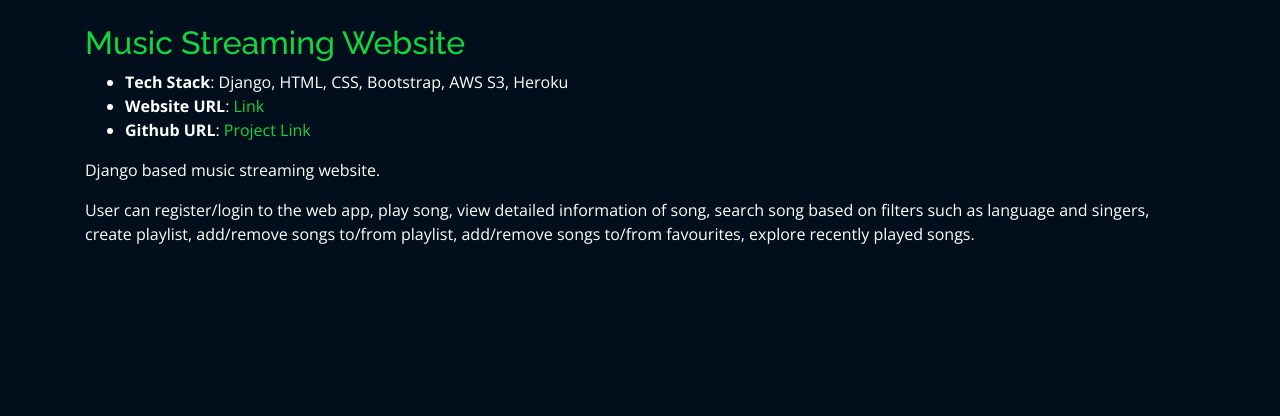
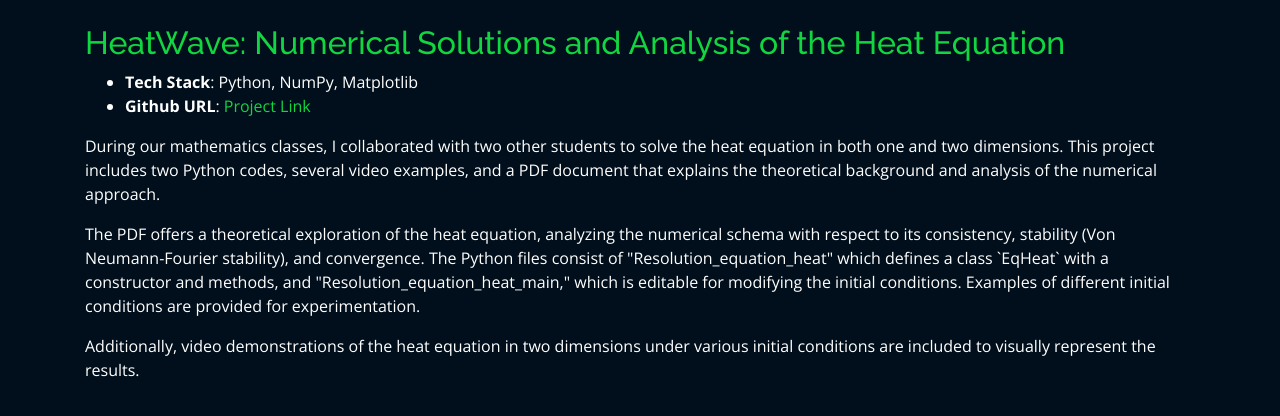
Before and after one commit to Damien3008/damien3008.github.io, a plain HTML site: page projects/heatequation.html in a window 1280 px wide. Drawn offline with nearby package versions, Linux system fonts and the light colour scheme; files whose address does not match are found by name.

Commit message:
Adding new contents

```diff
--- a/projects/musicplayer.html
+++ b/projects/heatequation.html
@@ -2,7 +2,7 @@
     <meta charset="utf-8">
     <meta content="width=device-width, initial-scale=1.0" name="viewport">
 
-    <title>Movie Recommender</title>
+    <title>HeatWave</title>
     <meta content="" name="descriptison">
     <meta content="" name="keywords">
 
@@ -43,20 +43,24 @@
 
             <div class="col-lg-12 portfolio-info">
               <br>
-              <h2 style="color:#12d640">Music Streaming Website</h2>
+              <h2 style="color:#12d640">HeatWave: Numerical Solutions and Analysis of the Heat Equation</h2>
               <ul>
-                <li><strong>Tech Stack</strong>: Django, HTML, CSS, Bootstrap, AWS S3, Heroku</li>
-                <li><strong>Website URL</strong>: <a href="https://galvanic-music.herokuapp.com/" target="_blank">Link</a></li>
-                <li><strong>Github URL</strong>: <a href="https://github.com/rajaprerak/MusicPlayer" target="_blank">Project Link</a></li>
+                  <li><strong>Tech Stack</strong>: Python, NumPy, Matplotlib</li>
+                  <li><strong>Github URL</strong>: <a href="https://github.com/Damien3008/HeatWave" target="_blank">Project Link</a></li>
               </ul>
 
               <p>
-                Django based music streaming website.
+                  During our mathematics classes, I collaborated with two other students to solve the heat equation in both one and two dimensions. This project includes two Python codes, several video examples, and a PDF document that explains the theoretical background and analysis of the numerical approach.
               </p>
+
               <p>
-                User can register/login to the web app, play song, view detailed information of song, search song based on filters such as language and singers, create playlist, add/remove songs to/from playlist, add/remove songs to/from favourites, explore recently played songs.
+                  The PDF offers a theoretical exploration of the heat equation, analyzing the numerical schema with respect to its consistency, stability (Von Neumann-Fourier stability), and convergence. The Python files consist of "Resolution_equation_heat" which defines a class `EqHeat` with a constructor and methods, and "Resolution_equation_heat_main," which is editable for modifying the initial conditions. Examples of different initial conditions are provided for experimentation.
               </p>
-            </div>
+
+              <p>
+                  Additionally, video demonstrations of the heat equation in two dimensions under various initial conditions are included to visually represent the results.
+              </p>
+          </div>
 
           </div>
 
```
Also changed, not shown: index.html (+4 -4 lines), projects/heartrate.html (+1 -1 lines), assets/img/project/heatequation.jpeg (added).
